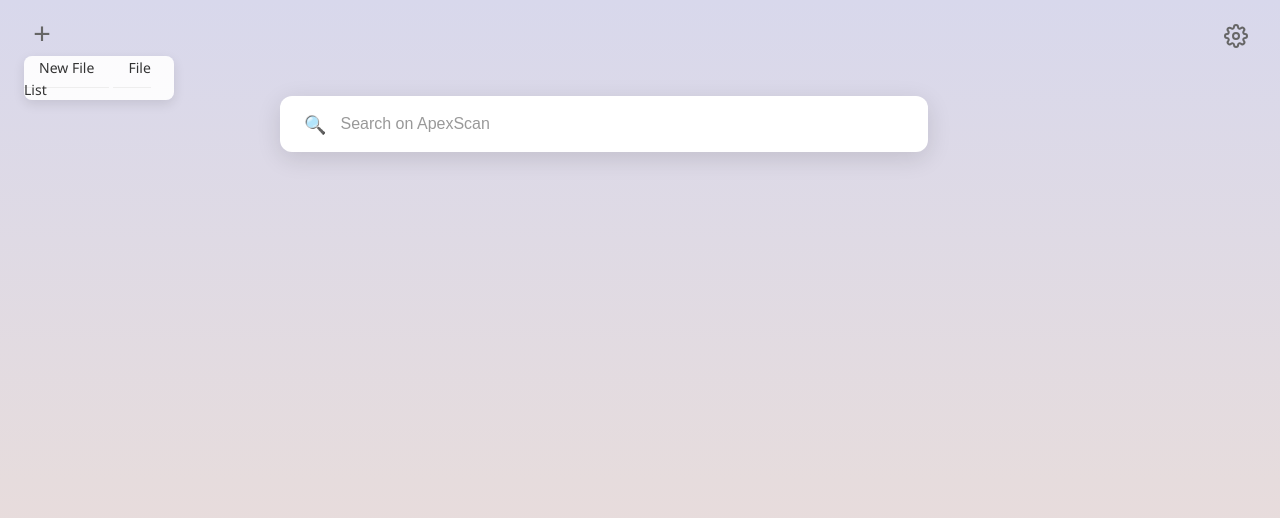
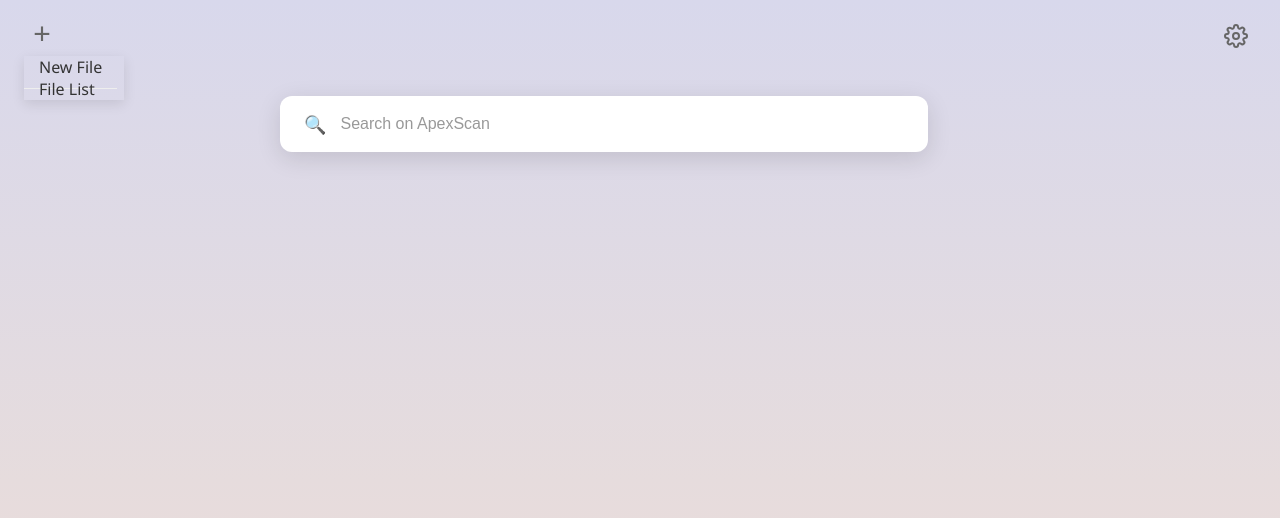
Before and after one commit to OlegUshakov-pl/APEX-Snap-Chrome-Extension, a browser extension: page index.html in a window 1280 px wide. Drawn offline with Linux system fonts and the light colour scheme.

Commit message:
Update index.html

```diff
--- a/index.html
+++ b/index.html
@@ -52,9 +52,7 @@
             position: fixed;
             top: 56px;
             left:         24px;
-            width: 150px;
-            background: rgba(255, 255, 255, 0.9);
-            border-radius: 8px;
+            width: 100px;
             box-shadow: 0 4px 12px rgba(0,0,0,0.1);
             flex-direction: column;
             z-index: 10;
@@ -68,7 +66,7 @@
 
         .menu-item {
             padding: 10px 15px;
-            font-size: 14px;
+            font-size: 16px;
             color: #333;
             text-decoration: none;
             border-bottom: 1px solid #eee;
```
